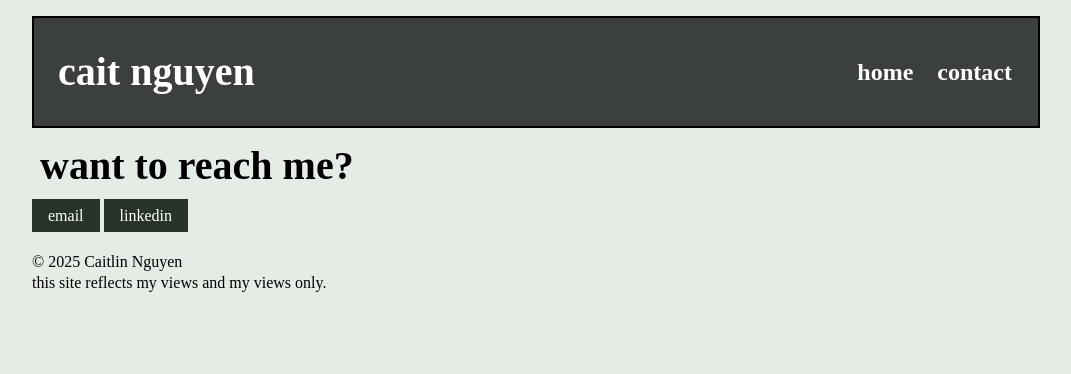
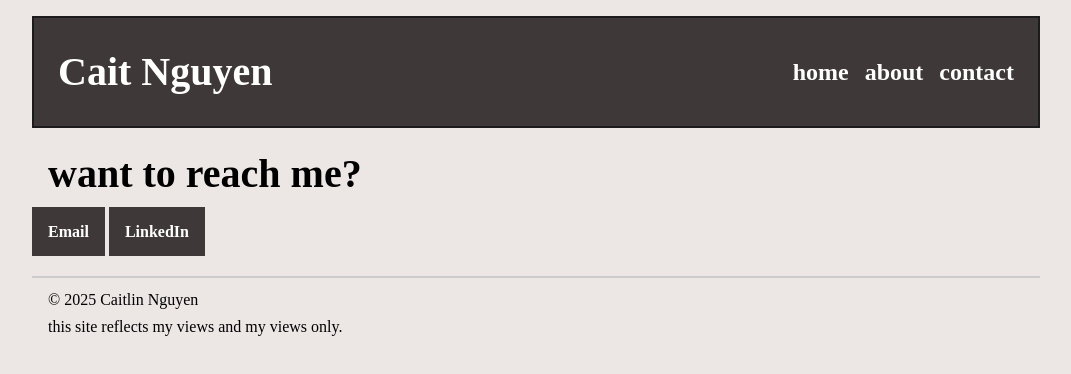
Before and after one commit to satalites/site, an Astro site: page /contact in a window 1280 px wide. Shown: the whole page, without its empty margins (104-1175 px from the left). Built offline with nearby package versions, Linux system fonts and the light colour scheme; Astro itself is replaced by a stand-in of ours.

Commit message:
gave up on the burger menu stuff tbh

```diff
--- a/src/components/Footer.astro
+++ b/src/components/Footer.astro
@@ -3,11 +3,19 @@
       display: fit;
       gap: 1rem;
       margin-top: 2rem;
-      line-height: .3;
+      line-height: .7;
     }
+    footer hr {
+  width: 100%;
+  border: none;
+  height: 2px; /* Adjust thickness */
+  background-color: #ccc; /* Adjust color */
+  margin: 1rem 0; /* Adjust spacing */
+}
   </style>
 
 <footer>
+  <hr>
     <p>&#169; 2025 Caitlin Nguyen</p>
     <p>this site reflects my views and my views only.</p>
 </footer>
--- a/src/components/Header.astro
+++ b/src/components/Header.astro
@@ -10,7 +10,7 @@ import Navigation from './Navigation.astro';
 </header> -->
 
 <header>
-    <h1>cait nguyen</h1>
+    <h1>Cait Nguyen</h1>
     <nav>
         <Hamburger />
         <Navigation />
@@ -19,14 +19,14 @@ import Navigation from './Navigation.astro';
 
   <style>
     header {
-      border: 2px solid rgb(0, 0, 0);
+      border: 2px solid rgb(29, 28, 28);
       display: flex;
       justify-content: space-between;
       align-items: center;
-      padding: 1rem;
-      background: #3b403c;
+      padding: .5rem;
+      background: #3f3838;
       color: white;
-      width: 100%; /* Adjusts width to 90% of the viewport */
+      width: 100%;
       margin: 0 auto; /* Centers it */
     }
   </style>
--- a/src/components/LinksSocial.astro
+++ b/src/components/LinksSocial.astro
@@ -3,14 +3,15 @@
 ---
 <style>
     a {
-      padding: 0.5rem 1rem;
+      padding: 1rem 1rem;
       color: white;
-      background-color: #273228;
+      background-color: #3f3838;
       text-decoration: none;
+      font-weight: bold;
     }
   </style>
 
 <socialinks>
-    <a href={`mailto:caitnguyen@ucla.edu}`}>{'email'}</a>
-    <a href={`mhttps://www.linkedin.com/in/caitlin-nguyen-5b8a36244/}`}>{'linkedin'}</a>
+    <a href={`mailto:caitnguyen@ucla.edu}`}>{'Email'}</a>
+    <a href={`mhttps://www.linkedin.com/in/caitlin-nguyen-5b8a36244/}`}>{'LinkedIn'}</a>
 </socialinks>
--- a/src/components/Navigation.astro
+++ b/src/components/Navigation.astro
@@ -2,5 +2,6 @@
 ---
 <div class="nav-links">
     <a href="/">home</a>
+    <a href="/about">about</a>
     <a href="/contact/">contact</a>
 </div>
--- a/src/pages/contact.astro
+++ b/src/pages/contact.astro
@@ -2,7 +2,7 @@
 import BaseLayout from '../layouts/BaseLayout.astro';
 import LinksSocial from '../components/LinksSocial.astro';
 ---
-<BaseLayout pageTitle="contact me">
+<BaseLayout pageTitle="Cait Nguyen - Contact">
     <h1>want to reach me?</h1>
     <LinksSocial />
 </BaseLayout>
--- a/src/pages/index.astro
+++ b/src/pages/index.astro
@@ -1,7 +1,71 @@
 ---
 import BaseLayout from '../layouts/BaseLayout.astro';
+const imageSrc = "/DSC_9375.jpg";
 ---
+
 <BaseLayout pageTitle="Cait Nguyen">
-  <h1>AAAAAAAA.</h1>
-  <p>something goes here</p>
+  <section class="home-content">
+    <div class="text-content">
+      <h1>Hello, world! My name is Cait Nguyen.</h1>
+      <p>I am a third year undergraduate student at the UCLA Samueli School of Engineering and Applied Sciences. I study electrical engineering, and I am currently a Lead Technician at the UCLA Makerspace and student instructor for the school of engineering.</p>
+	  <p>My resume is available upon request!</p>
+    </div>
+    <img src={imageSrc} alt="">
+  </section>
+
+  <hr class="section-divider">
+
+  <section class="home-content">
+	<div class="text-content">
+    	<h1>Greetings from Westwood, California!</h1>
+    	<p>This is another body of text that comes after the first section.</p>
+	</div>
+	</section>
+
+  <style>
+	h1{
+		margin: 0rem;
+	}
+	.section-divider {
+      width: 100%;
+      margin: 0rem 0;
+      border: none;
+      height: 2px;
+      background-color: #ccc; /* Darker line between sections */
+    }
+    .home-content {
+      display: flex;
+      align-items: center;
+      justify-content: space-between;
+      gap: 2rem;
+      max-width: 1200px;
+      margin: 0 auto;
+      padding: 2rem;
+    }
+
+    .text-content {
+      flex: 1;
+	  font-size: 1.25rem;
+      text-align: left;
+    }
+
+    .home-content img {
+      max-width: 50%;
+      height: auto;
+      object-fit: cover;
+      border-radius: 10px; /* styling */
+    }
+
+    /* stack on smaller screens */
+    @media (max-width: 768px) {
+      .home-content {
+        flex-direction: column-reverse;
+        text-align: center;
+      }
+
+      .home-content img {
+        max-width: 100%;
+      }
+    }
+  </style>
 </BaseLayout>
--- a/src/styles/global.css
+++ b/src/styles/global.css
@@ -1,6 +1,6 @@
 
 html {
-    background-color: #e5ece5;
+    background-color: #ece6e5;
     font-family: serif;
   }
 
@@ -17,24 +17,15 @@ html {
   }
 
   h1 {
-    margin: .5rem;
+    margin: 1rem;
     font-size: 2.5rem;
   }
 
-/* nav styles */
-.hamburger {
-    padding-right: 20px;
-    cursor: pointer;
+  p{
+    margin: 1rem;
   }
 
-.hamburger .line {
-    display: block;
-    width: 40px;
-    height: 5px;
-    margin-bottom: 10px;
-    background-color: #202921;
-  }
-
+/* nav styles */
   nav ul {
     list-style: none;
     display: flex;
@@ -50,8 +41,56 @@ html {
     text-decoration: underline;
   }
 
-.nav-links {
+  .nav-links a:hover,
+  .nav-links a:focus {
+    color: rgb(224, 232, 224)
+  }
+
+    .nav-links {
+      margin-left: 5em;
+      margin: 1rem;
+      display: flex;
+      gap: 1rem;
+      flex-direction: row;
+      position: static;
+      align-items: center;
+      width: auto;
+      background: none;
+    }
+
+    .nav-links a {
+        display: block;
+        text-align: center;
+        padding: 0px 0px;
+        text-decoration: none;
+        font-size: 1.5rem;
+        font-weight: bold;
+        text-transform: none;
+    }
+
+    @media (max-width: 600px) {
+        .nav-links {
+          flex-direction: column; /* Stack links in a column */
+          align-items: flex-start; /* Align items to the left */
+        }
+      }
+/* .hamburger {
+    padding-right: 20px;
+    cursor: pointer;
+  }
+
+.hamburger .line {
+    display: block;
+    width: 40px;
+    height: 5px;
+    margin-bottom: 10px;
+    background-color: #202921;
+  }
+   */
+/* .nav-links {
     margin-left: 5em;
+    flex-direction: column;
+    align-items: center;
     display: none;
     position: static;
     width: auto;
@@ -74,7 +113,7 @@ html {
   }
 
   .expanded {
-    display: unset;
+    display: flex;
   }
 
   @media screen and (min-width: 636px) {
@@ -94,4 +133,4 @@ html {
     .hamburger {
         display: none;
       }
-  }
+  }  */
```
Also changed, not shown: src/pages/about.astro (added), 1 other file.
